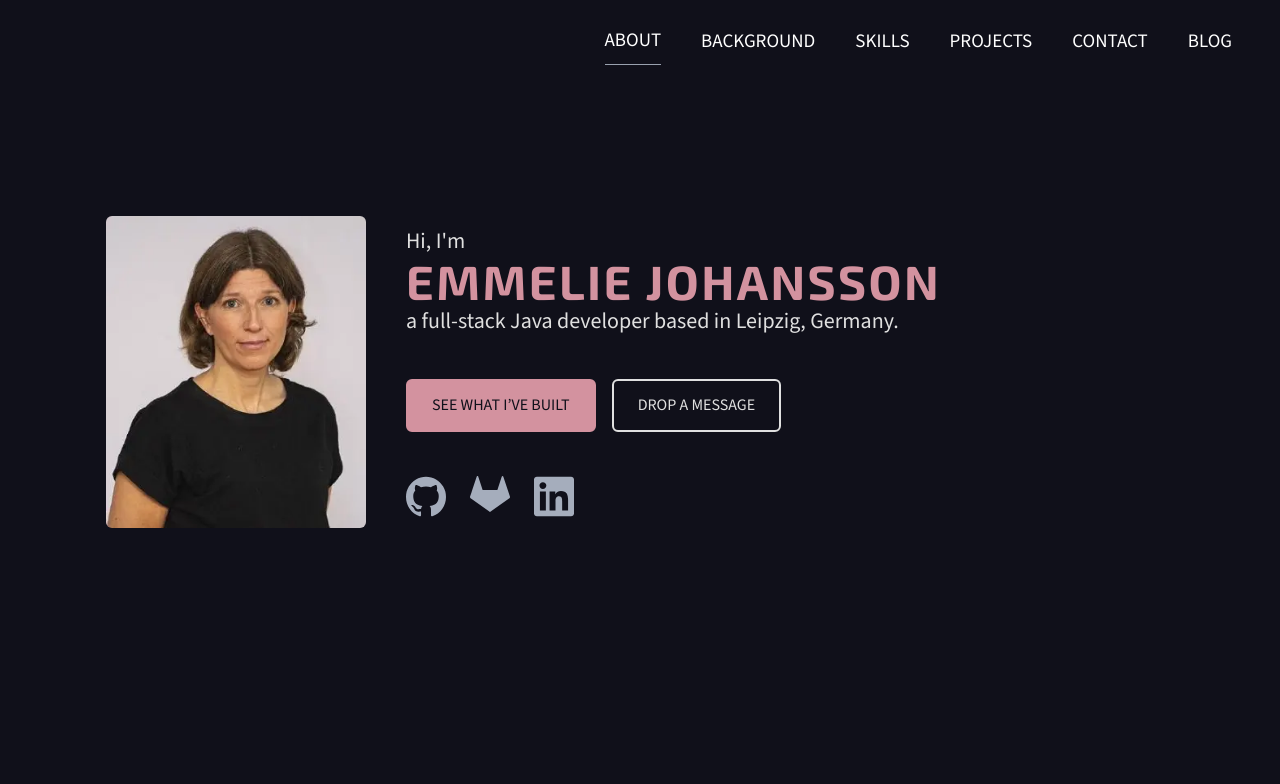
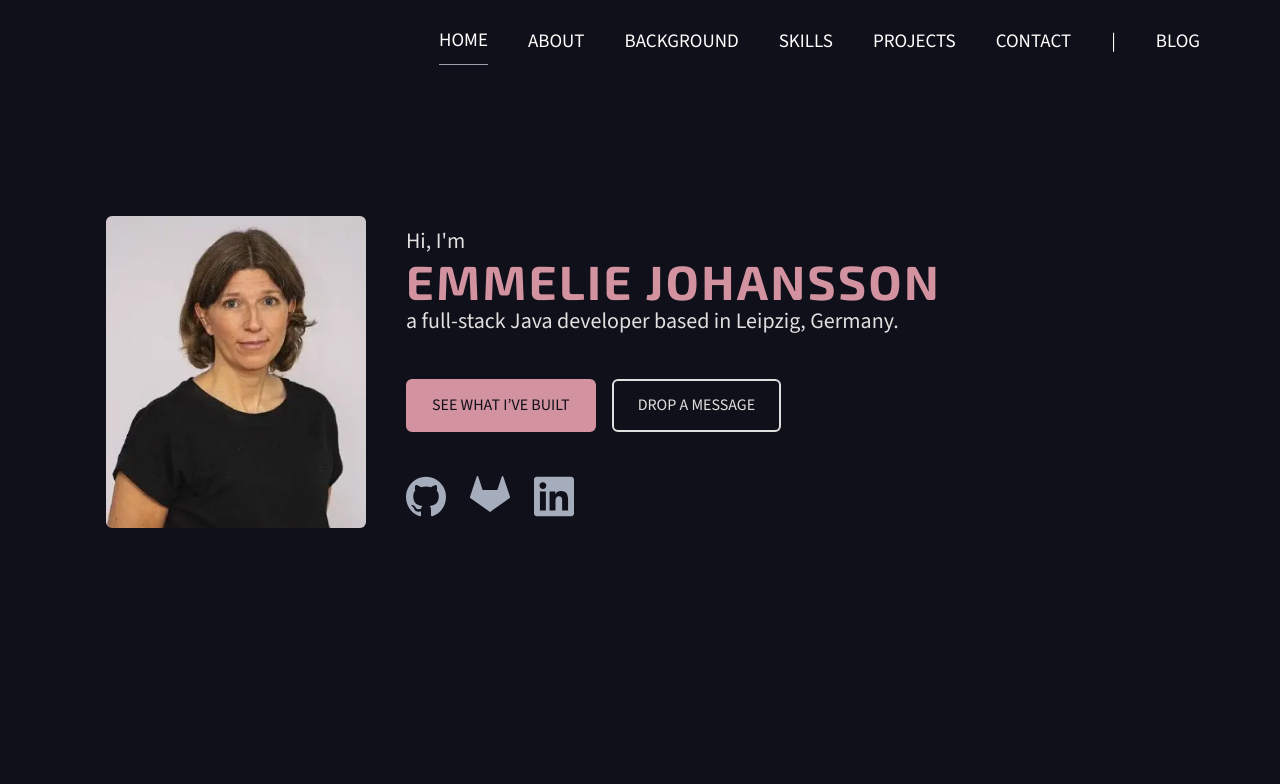
Before and after one commit to Emmelie83/PortfolioReact, a React (Vite) app: page / in a window 1280 px wide. Shown: the top 784 px of the page. Built offline with nearby package versions, Linux system fonts and the light colour scheme.

Commit message:
Add blog page

```diff
--- a/src/App.tsx
+++ b/src/App.tsx
@@ -1,6 +1,7 @@
 import { BrowserRouter as Router, Routes, Route } from "react-router-dom";
 import Site from "./pages/Site";
 import Blog from "./pages/Blog";
+import BlogPost from "./pages/BlogPost";
 
 export default function App() {
 	return (
@@ -8,6 +9,7 @@ export default function App() {
 			<Routes>
 				<Route path="/" element={<Site />} />
 				<Route path="/blog" element={<Blog />} />
+				<Route path="/blog/:slug" element={<BlogPost />} />
 			</Routes>
 		</Router>
 	);
--- /dev/null
+++ b/src/components/BlogLink.tsx
@@ -0,0 +1,17 @@
+import { Link, useLocation } from "react-router-dom";
+
+export default function BlogLink() {
+	const location = useLocation();
+
+	return (
+		<Link
+			to="/blog"
+			className={`relative w-full md:w-auto py-2 text-left md:text-center uppercase
+        md:before:content-[''] md:before:absolute md:before:bottom-0 md:before:left-0
+        md:before:h-[1px] md:before:w-0 md:before:bg-white md:before:transition-all md:before:duration-300
+        md:hover:before:w-full
+        ${location.pathname === "/blog" ? "border-b-1 border-gray-400" : ""}`}>
+			Blog
+		</Link>
+	);
+}
--- a/src/components/NavBar.tsx
+++ b/src/components/NavBar.tsx
@@ -1,9 +1,16 @@
-import { useState, useCallback, useEffect } from "react";
-import { HashLink } from "react-router-hash-link";
-import { Link } from "react-router-dom";
+import { useState, useEffect } from "react";
 import { Menu, X } from "lucide-react";
+import NavLinks from "./NavLinks";
+import BlogLink from "./BlogLink";
 
-const navSections = ["about", "background", "skills", "projects", "contact"];
+const navSections = [
+	"home",
+	"about",
+	"background",
+	"skills",
+	"projects",
+	"contact",
+];
 
 export default function NavBar() {
 	const [menuOpen, setMenuOpen] = useState(false);
@@ -15,15 +22,10 @@ export default function NavBar() {
 		const observer = new IntersectionObserver(
 			(entries) => {
 				entries.forEach((entry) => {
-					if (entry.isIntersecting) {
-						setActiveSection(entry.target.id);
-					}
+					if (entry.isIntersecting) setActiveSection(entry.target.id);
 				});
 			},
-			{
-				rootMargin: "-50% 0px -50% 0px",
-				threshold: 0,
-			}
+			{ rootMargin: "-50% 0px -50% 0px", threshold: 0 }
 		);
 
 		navSections.forEach((id) => {
@@ -34,34 +36,17 @@ export default function NavBar() {
 		return () => observer.disconnect();
 	}, []);
 
-	const navLinks = useCallback(
-		(onLinkClick?: () => void) =>
-			navSections.map((section) => (
-				<HashLink
-					key={section}
-					smooth
-					to={`/#${section}`}
-					onClick={onLinkClick}
-					className={`relative w-full md:w-auto py-2 text-left md:text-center uppercase
-            md:before:content-[''] md:before:absolute md:before:bottom-0 md:before:left-0
-            md:before:h-[1px] md:before:w-0 md:before:bg-white md:before:transition-all md:before:duration-300
-            md:hover:before:w-full
-            ${activeSection === section ? "border-b-1 border-gray-400" : ""}`}>
-					{section.charAt(0).toUpperCase() + section.slice(1)}
-				</HashLink>
-			)),
-		[activeSection]
-	);
-
 	return (
 		<header className="flex justify-center">
-			<nav
-				id="navbar"
-				className="fixed text-md font-light top-0 w-full z-20 bg-[#10101A] text-white max-w-[1800px] p-2">
+			<nav className="fixed text-md font-light top-0 w-full z-20 bg-[#10101A] text-white max-w-[1800px] p-2 md:pr-4 lg:pr-10">
 				{/* Desktop */}
 				<div className="hidden md:flex px-10 py-2 md:gap-8 lg:gap-10 items-center justify-end uppercase">
-					{navLinks()}
-					<Link to="/blog">Blog</Link>
+					<NavLinks
+						navSections={navSections}
+						activeSection={activeSection}
+					/>
+					<span>|</span>
+					<BlogLink />
 				</div>
 
 				{/* Mobile Toggle */}
@@ -77,10 +62,12 @@ export default function NavBar() {
 				{/* Mobile Menu */}
 				{menuOpen && (
 					<div className="flex flex-col gap-4 px-10 pb-10 md:hidden bg-[#10101A] text-left uppercase items-start w-full h-lvh transition-all duration-300 ease-in-out">
-						{navLinks(() => setMenuOpen(false))}
-						<Link to="/blog" onClick={() => setMenuOpen(false)}>
-							Blog
-						</Link>
+						<NavLinks
+							navSections={navSections}
+							activeSection={activeSection}
+							onLinkClick={() => setMenuOpen(false)}
+						/>
+						<BlogLink />
 					</div>
 				)}
 			</nav>
--- /dev/null
+++ b/src/components/NavLinks.tsx
@@ -0,0 +1,32 @@
+import { HashLink } from "react-router-hash-link";
+
+interface NavLinksProps {
+	navSections: string[];
+	activeSection: string;
+	onLinkClick?: () => void;
+}
+
+export default function NavLinks({
+	navSections,
+	activeSection,
+	onLinkClick,
+}: NavLinksProps) {
+	return (
+		<>
+			{navSections.map((section) => (
+				<HashLink
+					key={section}
+					smooth
+					to={`/#${section}`}
+					onClick={onLinkClick}
+					className={`relative w-full md:w-auto py-2 text-left md:text-center uppercase
+            md:before:content-[''] md:before:absolute md:before:bottom-0 md:before:left-0
+            md:before:h-[1px] md:before:w-0 md:before:bg-white md:before:transition-all md:before:duration-300
+            md:hover:before:w-full
+            ${activeSection === section ? "border-b-1 border-gray-400" : ""}`}>
+					{section.charAt(0).toUpperCase() + section.slice(1)}
+				</HashLink>
+			))}
+		</>
+	);
+}
--- /dev/null
+++ b/src/data/posts.ts
@@ -0,0 +1,24 @@
+import ScalaCinema from "../assets/img/scalacinema.png"
+
+const blogPosts = [
+	{
+		id: 1,
+		title: "My First Blog Post",
+		date: "2025-06-20",
+		summary: "A short summary of my first post.",
+		content: "Full detailed content of the first post.",
+		slug: "my-first-blog-post",
+		image: "/images/post1.jpg", // put your image in public/images
+	},
+	{
+		id: 2,
+		title: "React Tips and Tricks",
+		date: "2025-06-21",
+		summary: "Cool React tips to improve your coding. Easy to apply for Junior developers.",
+		content: "Full content about React tips and tricks.",
+		slug: "react-tips-and-tricks",
+		image: ScalaCinema,
+	},
+];
+
+export default blogPosts;
--- a/src/modules/Footer.tsx
+++ b/src/modules/Footer.tsx
@@ -5,7 +5,7 @@ export default function Footer() {
   const year = new Date().getFullYear();
   return (
 		<footer className="flex flex-col items-center gap-4 my-10">
-			<a href="#start" className="flex flex-col items-center text-accent">
+			<a href="#home" className="flex flex-col items-center text-accent">
 				<ChevronsUp size={40} strokeWidth={1} />
 			</a>
 			<p className="text-sm lg:text-md mb-4">
--- a/src/modules/Header.tsx
+++ b/src/modules/Header.tsx
@@ -4,7 +4,7 @@ import Button from "../components/Button";
 
 export default function Header() {
 	return (
-		<div id="start" className="mt-10">
+		<div id="home" className="mt-10">
 			<header className="flex flex-col lg:flex-row items-center justify-center max-w-screen-xl mx-auto lg:h-[600px] gap-10 px-4 md:px-14 lg:px-16 pt-20 lg:pt-12 lg:mt-12 md:pt-28 mb-12 sm:mb-20 lg:mb-0">
 				<img
 					className="w-[220px] sm:w-[260px] md:w-[300px] lg:w-[260px] rounded-md"
--- a/src/pages/Blog.tsx
+++ b/src/pages/Blog.tsx
@@ -1,11 +1,37 @@
 import NavBar from "../components/NavBar";
+import { Link } from "react-router-dom";
+import blogPosts from "../data/posts";
 
 export default function Blog() {
 	return (
-    <div className="max-w-screen-xl mx-auto p-4">
-      <NavBar />
-			<h1 className="text-3xl font-bold mb-4">My Blog</h1>
-			<p>Here are my blog posts!</p>
+		<div className="max-w-screen-xl mx-auto p-4">
+			<NavBar />
+			<div className="pt-20">
+				<h1 className="text-3xl font-bold mb-8">Blog</h1>
+				<div className="grid gap-8 md:grid-cols-2 lg:grid-cols-3">
+					{blogPosts.map((post) => (
+						<Link
+							to={`/blog/${post.slug}`}
+							key={post.id}
+							className="block border border-gray-300 rounded-lg shadow hover:shadow-lg transition overflow-hidden">
+							<img
+								src={post.image}
+								alt={post.title}
+								className="w-full h-48 object-cover"
+							/>
+							<div className="p-4">
+								<p className="mb-1">
+									{post.date}
+								</p>
+								<h4 className="mb-2">
+									{post.title}
+								</h4>
+								<p>{post.summary}</p>
+							</div>
+						</Link>
+					))}
+				</div>
+			</div>
 		</div>
 	);
 }
--- /dev/null
+++ b/src/pages/BlogPost.tsx
@@ -0,0 +1,30 @@
+import { useParams } from "react-router-dom";
+import NavBar from "../components/NavBar";
+import blogPosts from "../data/posts";
+
+export default function BlogPost() {
+	const { slug } = useParams<{ slug: string }>();
+	const post = blogPosts.find((p) => p.slug === slug);
+
+	if (!post) {
+		return (
+			<div className="max-w-screen-xl mx-auto p-4">
+				<NavBar />
+				<div className="pt-20">
+					<h1 className="text-3xl font-bold">Post not found</h1>
+				</div>
+			</div>
+		);
+	}
+
+	return (
+		<div className="max-w-screen-xl mx-auto p-4">
+			<NavBar />
+			<div className="pt-20">
+				<h1 className="text-3xl font-bold mb-4">{post.title}</h1>
+				<p className="text-gray-500 text-sm mb-4">{post.date}</p>
+				<p>{post.content}</p>
+			</div>
+		</div>
+	);
+}
```
